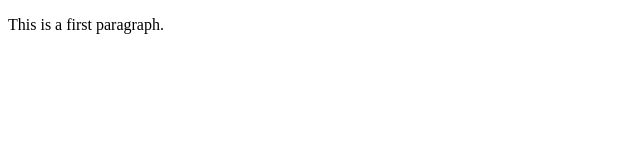
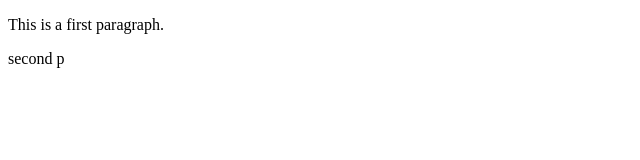
Before and after one commit to mdvkmd/amigoscode, a plain HTML site: page index.html in a window 1280 px wide. Shown: the full height of the page, 0-640 px from the left. Drawn offline with Linux system fonts and the light colour scheme.

Commit message:
Update index.html

```diff
--- a/index.html
+++ b/index.html
@@ -5,6 +5,6 @@
 </head>
 <body>
 <p>This is a first paragraph.</p>
-
+  <p>second p</p>
 </body>
 </html>
```
